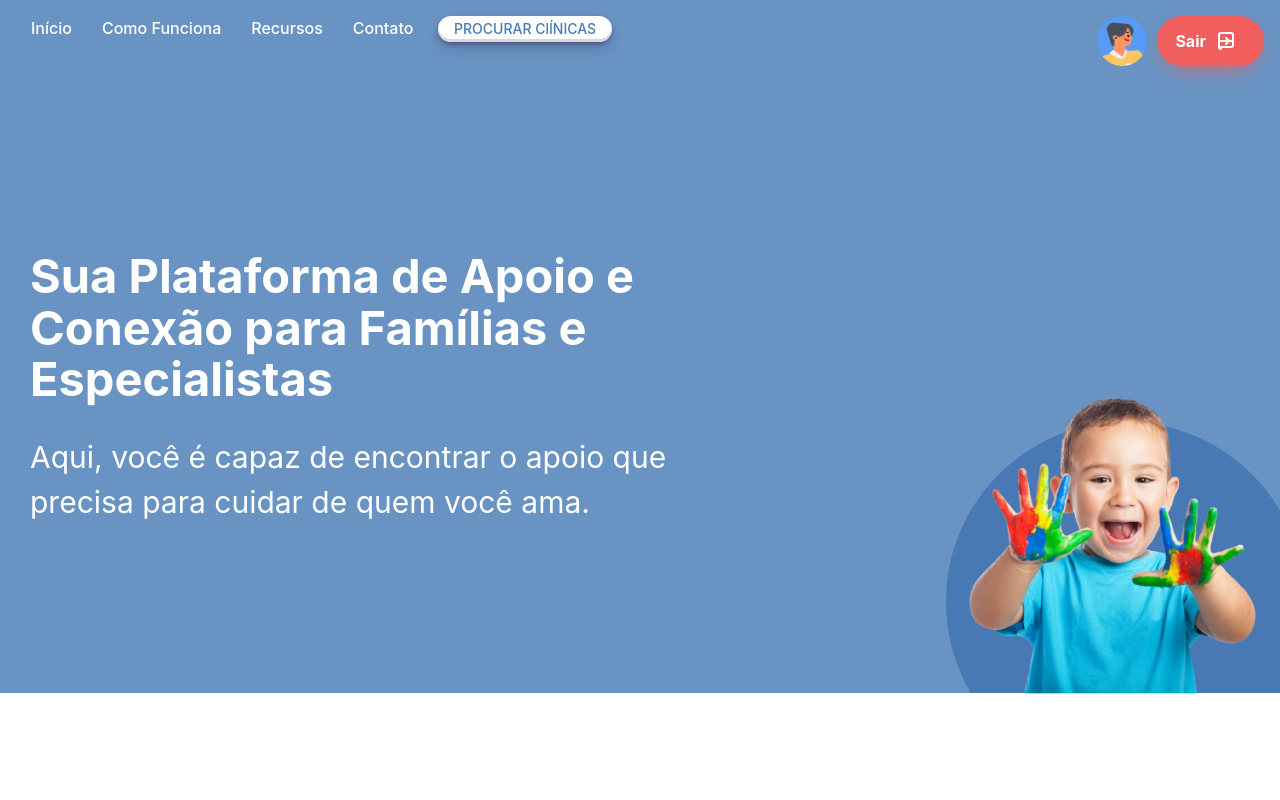
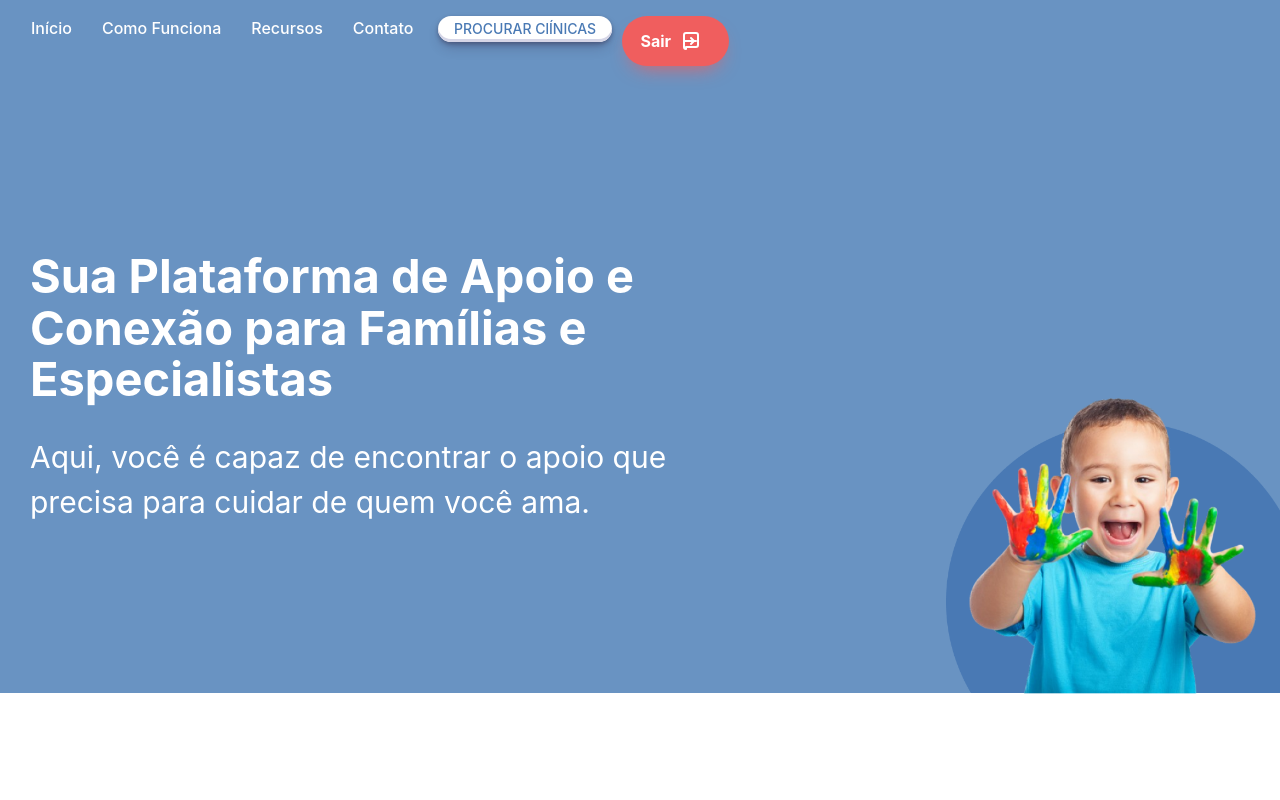
Before and after one commit to h0landa/connect-azul, a React (Vite) app: page / in a window 1280 px wide. Shown: the top 800 px of the page. Built offline with nearby package versions, Linux system fonts and the light colour scheme; sample sign-in values are in the browser's storage.

Commit message:
botao sair

```diff
--- a/src/pages/inicio.jsx
+++ b/src/pages/inicio.jsx
@@ -77,7 +77,7 @@ function Navbar() {
           }
 
           {
-            localStorage.getItem("token")?
+            localStorage.getItem("token") && localStorage.getItem("clinicaId")?
           <li style={{ marginLeft: 'auto' }} >
             <Link to="/telaPerfilClinica">
             <img src={Avatar} alt="Child" style={{width:50, height:50}}/>
```
